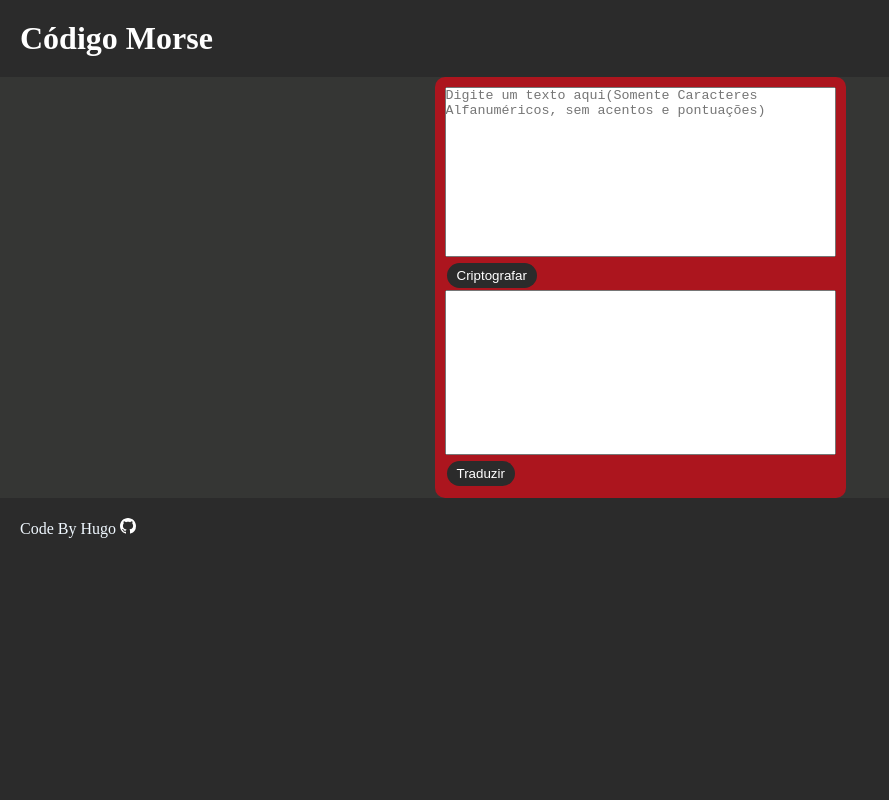
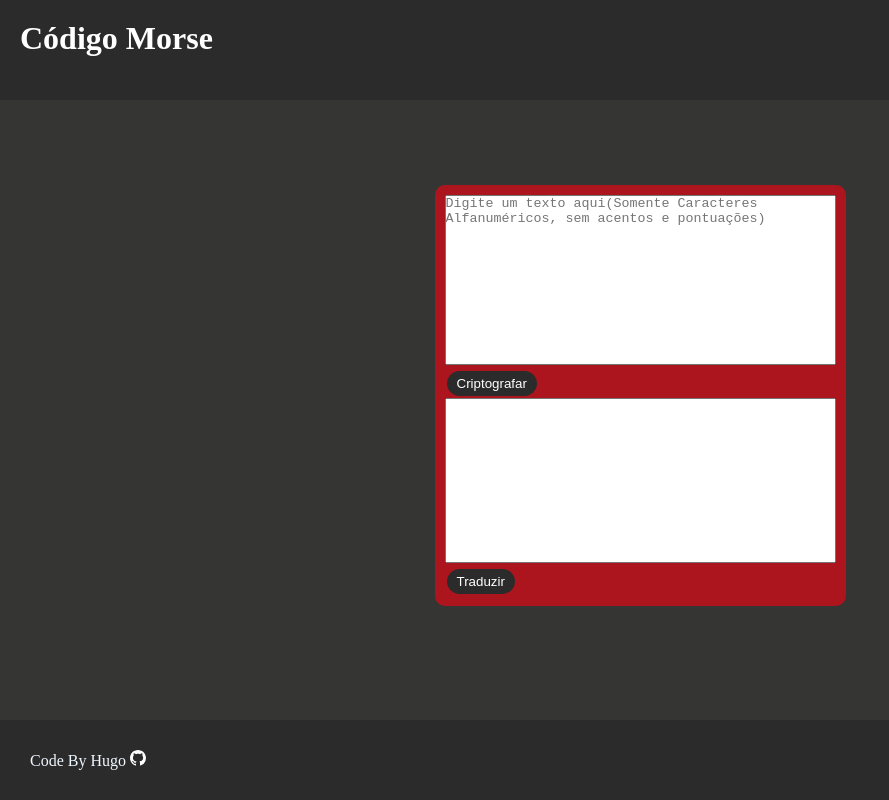
Before and after one commit to Hugonogo/decodificador_de_codigo_morse, a plain HTML site: page index.html in a window 1280 px wide. Shown: the whole page, without its empty margins (0-889 px from the left). Drawn offline with Linux system fonts and the light colour scheme.

Commit message:
Update style.css

```diff
--- a/style.css
+++ b/style.css
@@ -5,7 +5,6 @@
 }
 body{
     align-items: center;
-    overflow: hidden;
     display: flex;
     flex-direction: column;
     justify-content: center;
@@ -52,9 +51,10 @@ main{
 }
 footer{
     width: 100%;
-    height: 400px;
     text-align: left;
     background-color: #2b2b2b;
+    padding: 10px 10px;
+    margin-top: 30px;
 }
 #footertext{
     padding: 20px;
```
